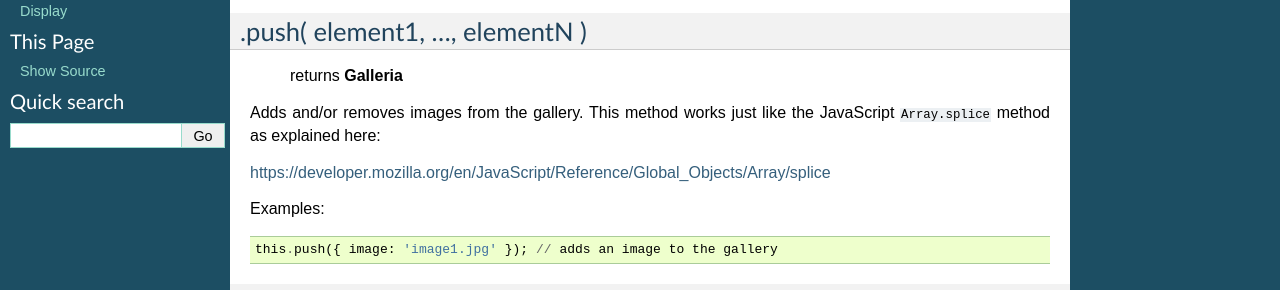
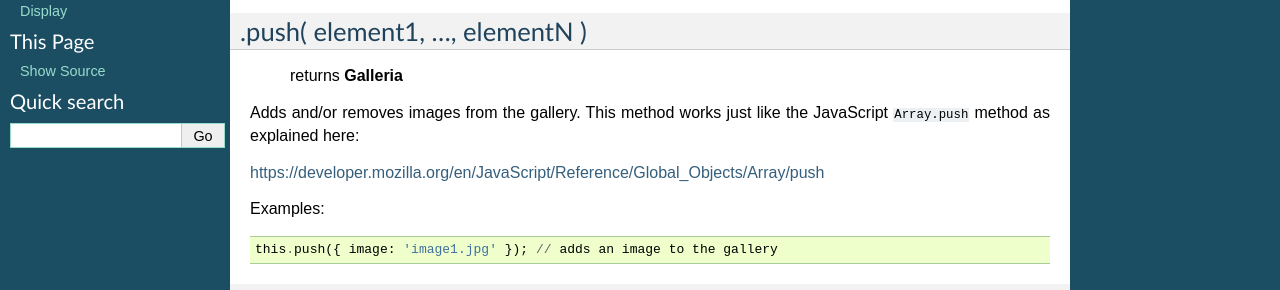
Before and after one commit to GalleriaJS/galleria, a Sphinx documentation site: the page built from docs/api/manipulation.rst, in a window 1280 px wide. Shown: the part 369-659 px from the top of the page. Built offline with Sphinx 7.4.7, drawn with Linux system fonts in a browser that asks for light colours.

Commit message:
Fixed references in .push documentation.

```diff
--- a/docs/api/manipulation.rst
+++ b/docs/api/manipulation.rst
@@ -21,9 +21,9 @@ Examples::
 
     | returns **Galleria**
 
-Adds and/or removes images from the gallery. This method works just like the JavaScript ``Array.splice`` method as explained here:
+Adds and/or removes images from the gallery. This method works just like the JavaScript ``Array.push`` method as explained here:
 
-https://developer.mozilla.org/en/JavaScript/Reference/Global_Objects/Array/splice
+https://developer.mozilla.org/en/JavaScript/Reference/Global_Objects/Array/push
 
 Examples::
 
```
